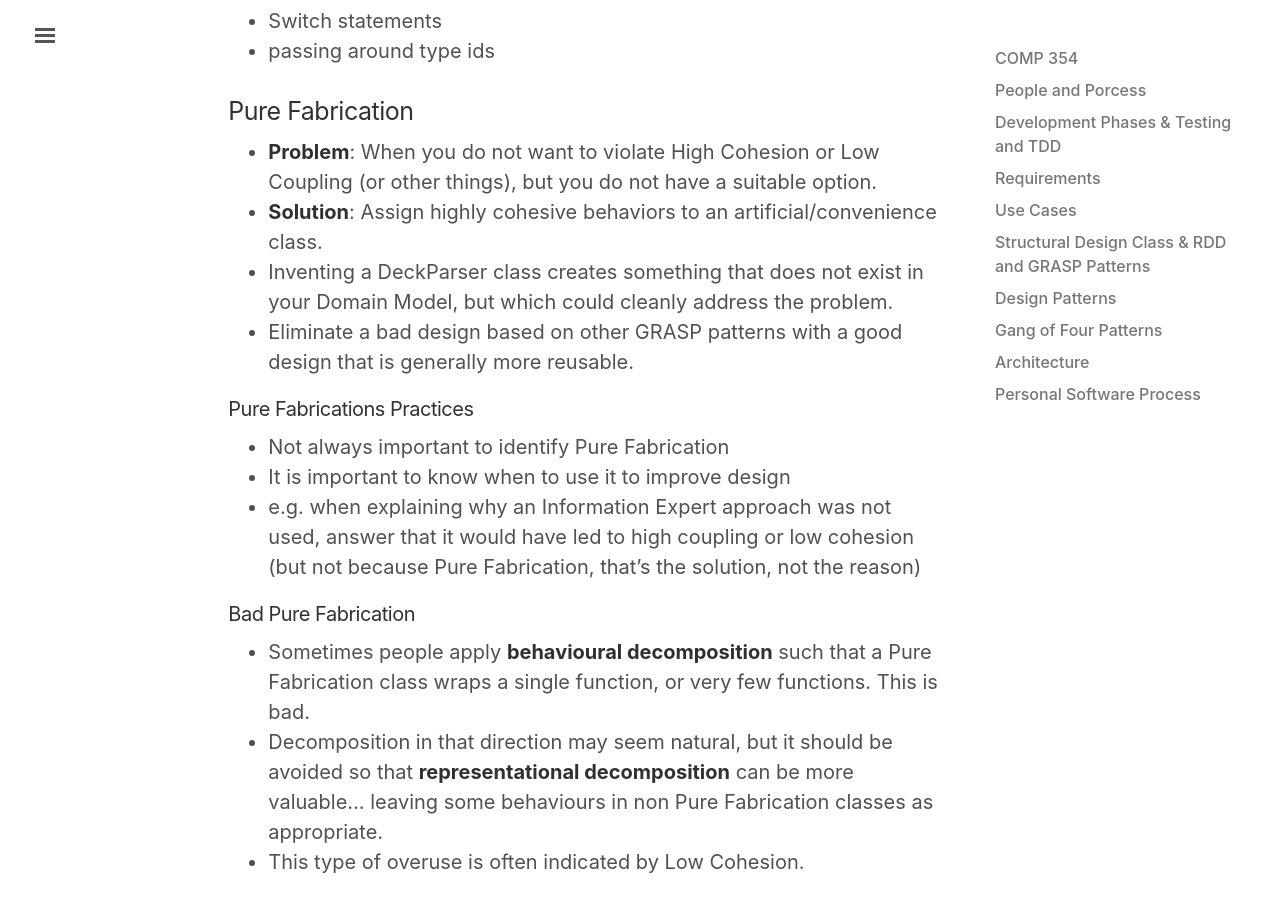
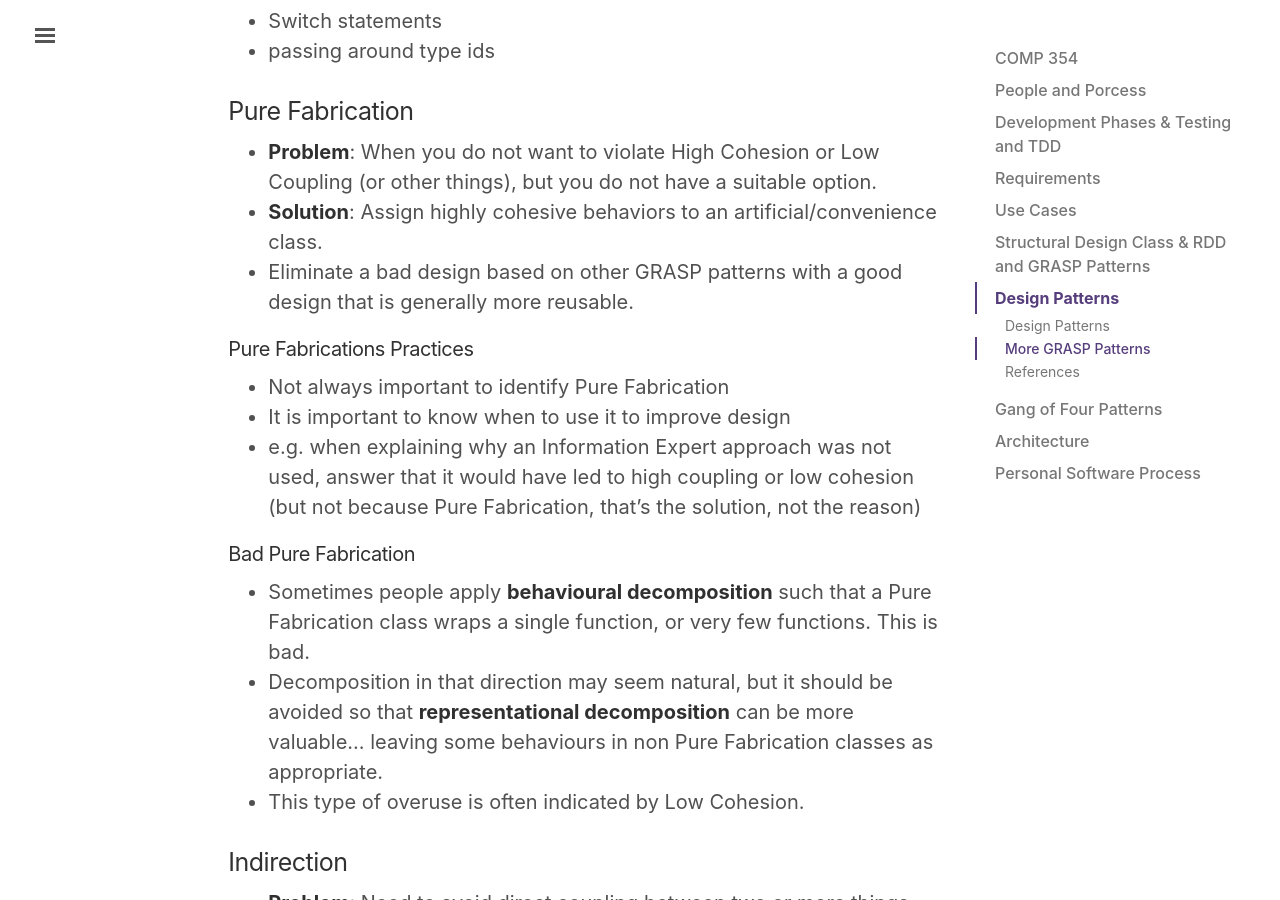
Before and after one commit to lingt-xyz/note, a Jekyll site: the page built from _posts/2018-08-01-COMP354.md, in a window 1280 px wide and 900 px high, scrolled down 17644 px. Built offline with Jekyll 4.4.1, drawn with Linux system fonts in a browser that asks for light colours.

Commit message:
remove feihua

```diff
--- a/_posts/2018-08-01-COMP354.md
+++ b/_posts/2018-08-01-COMP354.md
@@ -452,7 +452,6 @@ As each design pattern is translated into some element of the design model, work
 
 * **Problem**: When you do not want to violate High Cohesion or Low Coupling (or other things), but you do not have a suitable option.
 * **Solution**: Assign highly cohesive behaviors to an artificial/convenience class.
-* Inventing a DeckParser class creates something that does not exist in your Domain Model, but which could cleanly address the problem.
 * Eliminate a bad design based on other GRASP patterns with a good design that is generally more reusable.
 
 #### Pure Fabrications Practices
```
